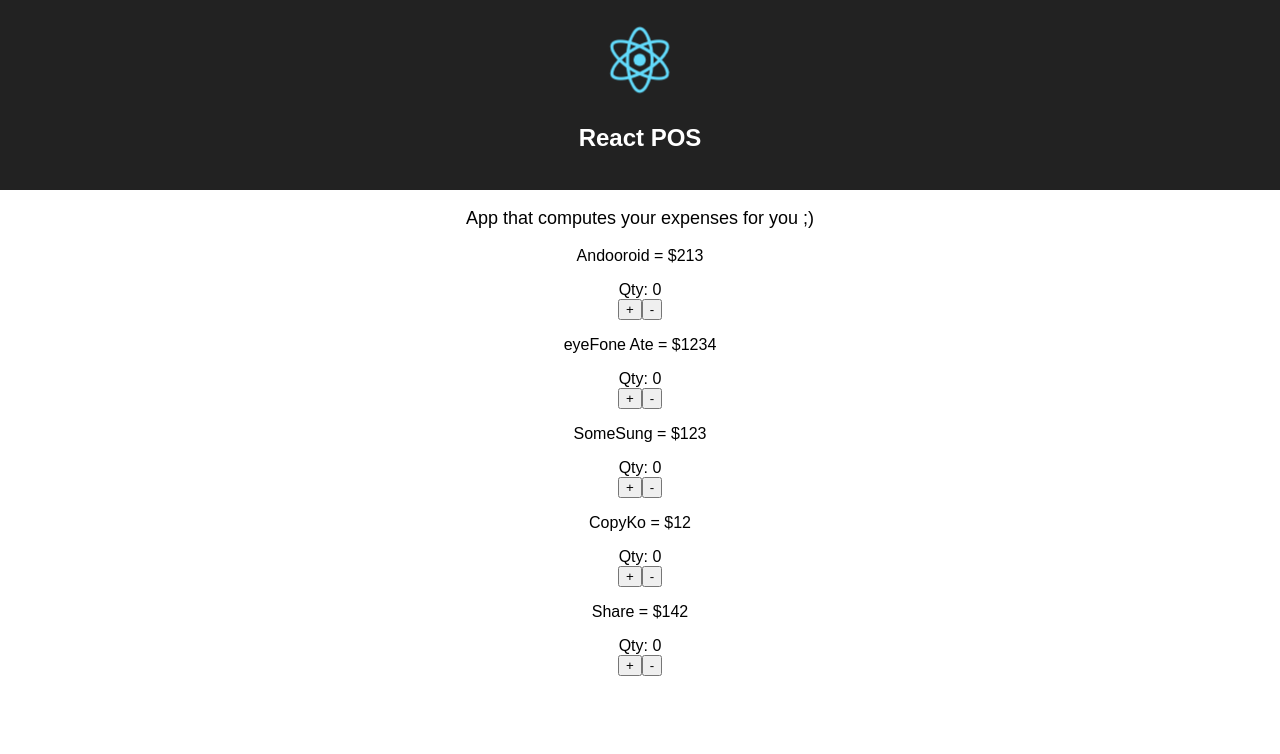
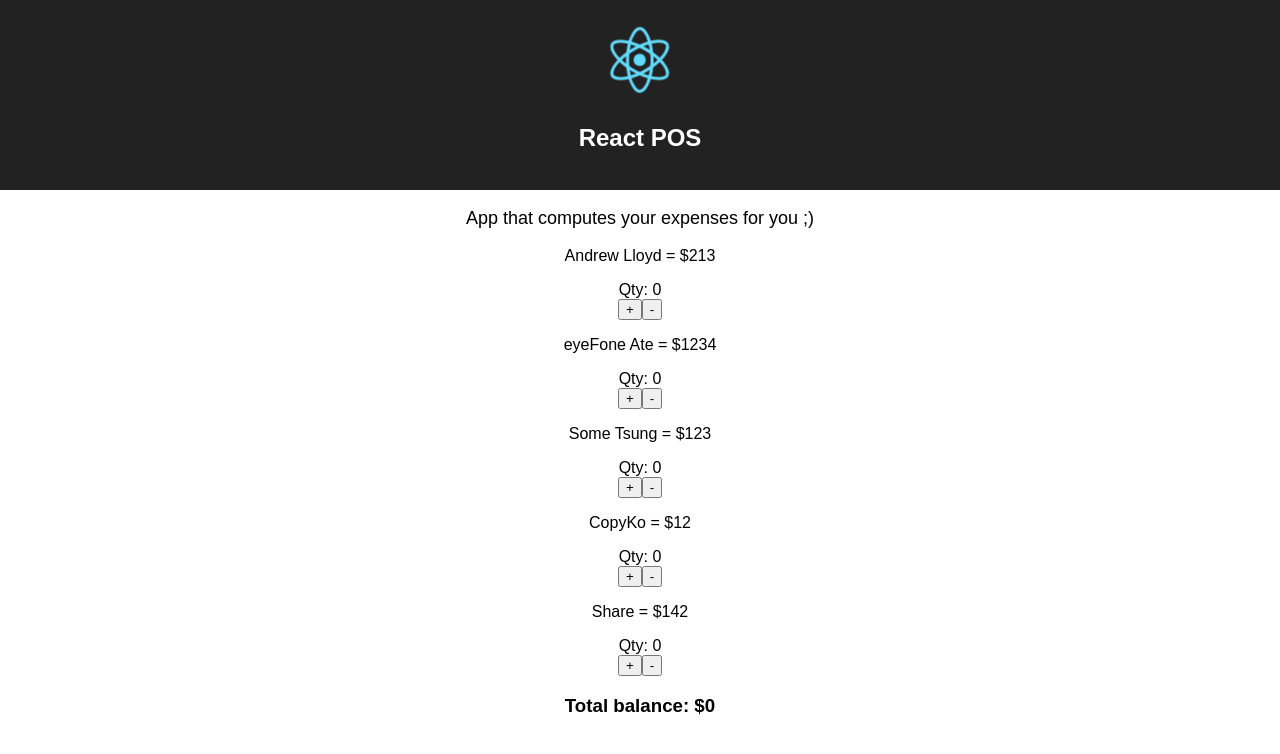
Before and after one commit to DMonMac/VC-React, a React (Create React App) app in the folder react-pos/: page / in a window 1280 px wide. Shown: the top 754 px of the page. Built offline with nearby package versions, Linux system fonts and the light colour scheme.

Commit message:
Fixed the qty code a bit and changed item names

```diff
--- a/react-pos/src/App.js
+++ b/react-pos/src/App.js
@@ -9,14 +9,8 @@ class Item extends Component {
   }
 
   changeQty(ctr){
-    if (this.state.qty === 0){
-      if (ctr<0){
+    if (this.state.qty === 0 && ctr<0){
         alert("You haven't added this item yet.");
-      } else {
-        this.setState({
-          qty: this.state.qty + ctr
-        });
-      }
     } else {
         this.setState({
           qty: this.state.qty + ctr
@@ -37,19 +31,35 @@ class Item extends Component {
   }
 }
 
+class Breakdown extends Component {
+
+  render() {
+    return (
+      <div>
+        <h3>Total balance: ${this.props.price_total}</h3>
+      </div>
+    )
+  }
+}
+
 class ItemList extends Component {
   constructor(props){
     super(props);
     this.state={
-      total:0,
+      price_total:0,
       item_db: [
-        {name: "Andooroid", price: 213},
+        {name: "Andrew Lloyd", price: 213},
         {name: "eyeFone Ate", price: 1234},
-        {name: "SomeSung", price: 123},
+        {name: "Some Tsung", price: 123},
         {name: "CopyKo", price: 12},
         {name: "Share", price: 142}
       ]
     };
+    this.calcTotal = this.calcTotal.bind(this);
+  }
+
+  calcTotal(price) {
+    this.setState({price_total: this.state.price_total + price});
   }
 
   render() {
@@ -66,6 +76,10 @@ class ItemList extends Component {
     return(
       <div>
         {items}
+        <Breakdown
+          price_total = {this.state.price_total}
+        />
+
       </div>
     )
   }
```
